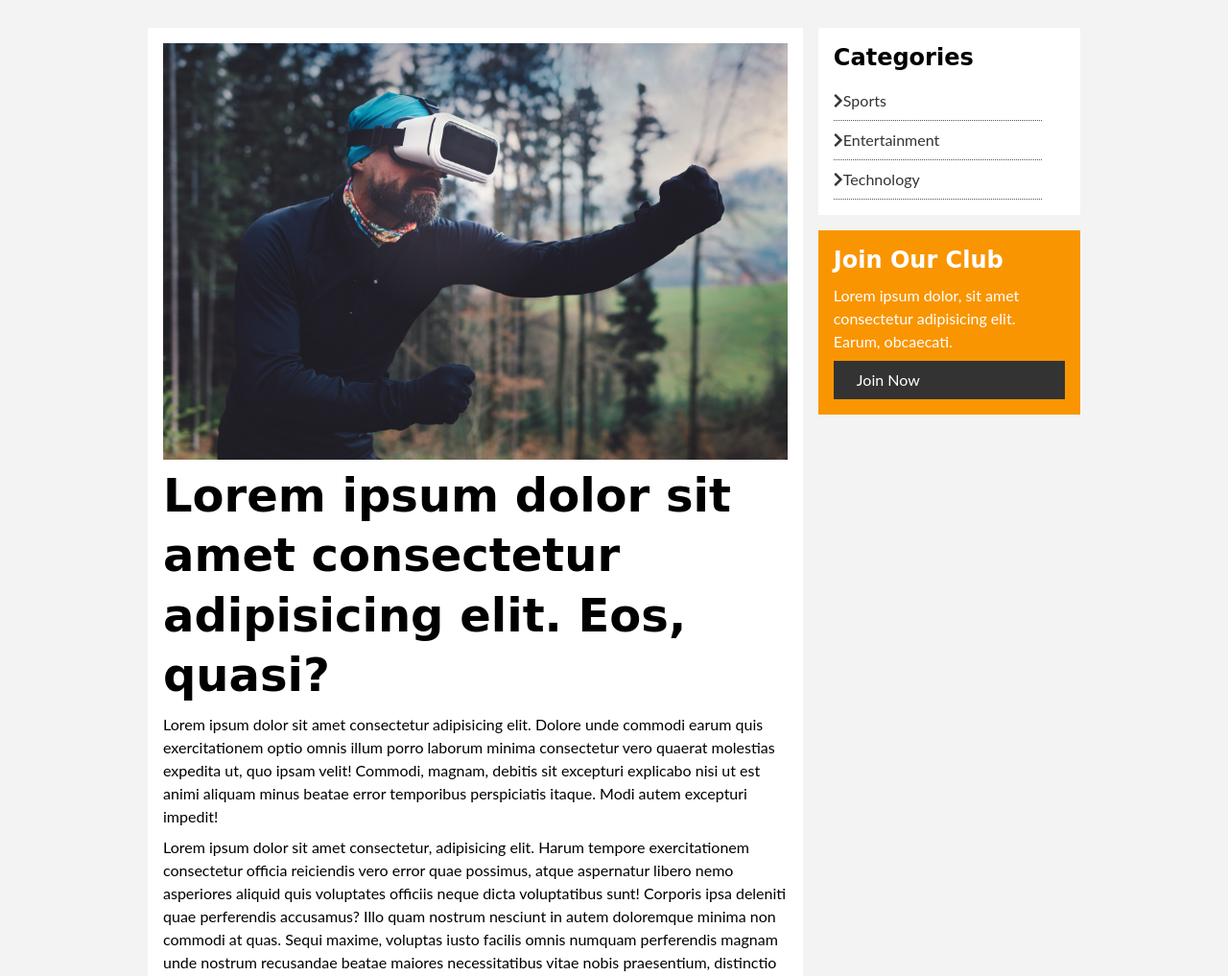
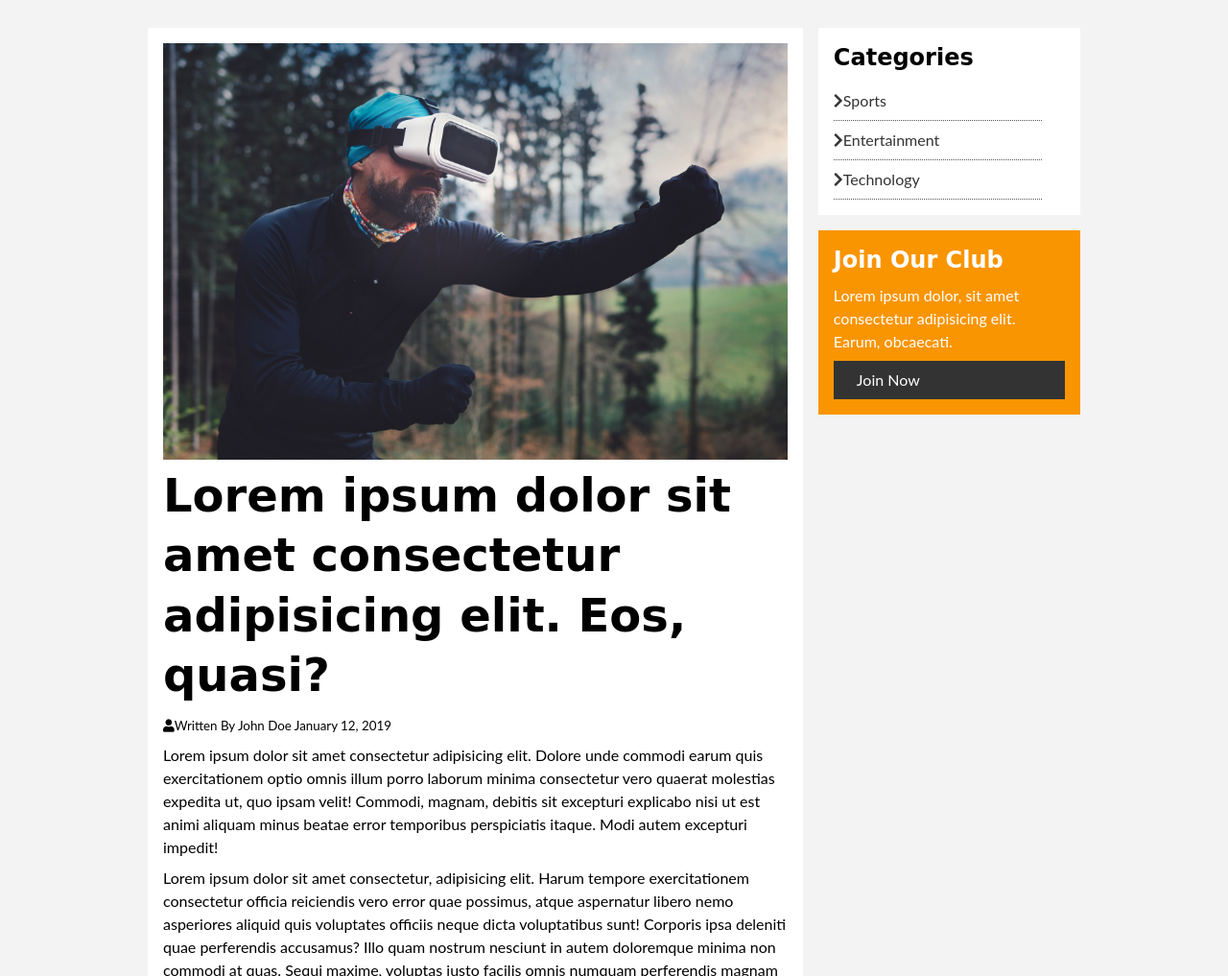
Before and after one commit to sajadhussain/newsgrid, a plain HTML site: page article.html in a window 1280 px wide. Shown: the part 83-1100 px from the top of the page at 96% size. Drawn offline with Linux system fonts and the light colour scheme.

Commit message:
article metabox

```diff
--- a/article.html
+++ b/article.html
@@ -35,6 +35,11 @@
                     <h2 class="l-heading">
                         Lorem ipsum dolor sit amet consectetur adipisicing elit. Eos, quasi?
                     </h2>
+                    <div class="meta">
+                        <small>
+                            <i class="fas fa-user"></i>Written By John Doe January 12, 2019
+                        </small>
+                    </div>
                     <p>Lorem ipsum dolor sit amet consectetur adipisicing elit. Dolore unde commodi earum quis exercitationem optio omnis illum porro laborum minima consectetur vero quaerat molestias expedita ut, quo ipsam velit! Commodi, magnam, debitis sit excepturi explicabo nisi ut est animi aliquam minus beatae error temporibus perspiciatis itaque. Modi autem excepturi impedit!</p>
                     <p>Lorem ipsum dolor sit amet consectetur, adipisicing elit. Harum tempore exercitationem consectetur officia reiciendis vero error quae possimus, atque aspernatur libero nemo asperiores aliquid quis voluptates officiis neque dicta voluptatibus sunt! Corporis ipsa deleniti quae perferendis accusamus? Illo quam nostrum nesciunt in autem doloremque minima non commodi at quas. Sequi maxime, voluptas iusto facilis omnis numquam perferendis magnam unde nostrum recusandae beatae maiores necessitatibus vitae nobis praesentium, distinctio sint est obcaecati expedita rerum. Aperiam quibusdam nam soluta beatae quod veniam culpa dicta voluptatem accusantium, ducimus sint illum laboriosam ea, quis repellat tempore sapiente doloribus mollitia debitis iure hic distinctio molestias expedita libero! Pariatur cupiditate, provident maxime asperiores natus animi expedita quo at. Maxime quibusdam, explicabo sequi ex alias eos atque autem quaerat quod doloribus. Modi autem natus eos debitis eligendi minus! Magnam voluptatem quis officiis soluta dicta, consectetur velit sunt harum ea modi sequi consequatur nam aut laborum cum sapiente!</p>
                 </article>
```
